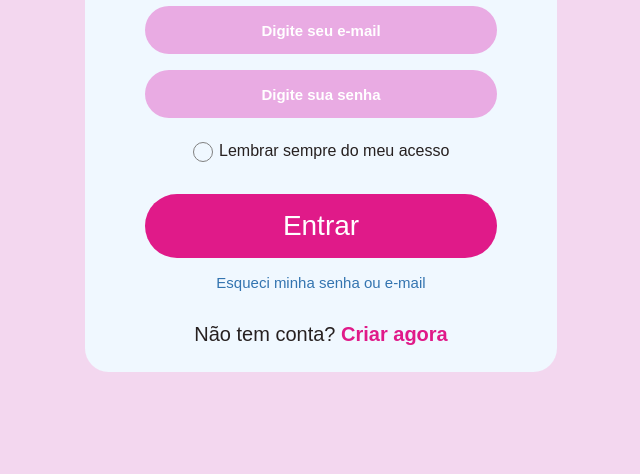
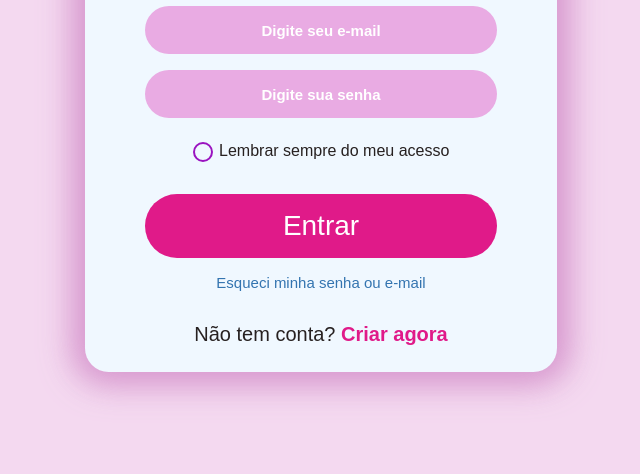
Before and after one commit to wikeed/Orkut, a plain HTML site: page index.html in a window 1280 px wide. Shown: the part 326-800 px from the top of the page, without its empty margins (319-959 px from the left). Drawn offline with Linux system fonts and the light colour scheme.

Commit message:
feat: :sparkles: adjusting checkbox

```diff
--- a/style/style.css
+++ b/style/style.css
@@ -1,5 +1,5 @@
 :root {
-  background-color: #f0c9eabc;
+  background-color: rgba(240, 199, 234, 0.671);
   font-family: 'Nunito', sans-serif;
   color: #272121;
 }
@@ -8,11 +8,13 @@
   width: 100%;
   text-align: center;
   margin-top: 3rem;
+
 }
 
 .logo img {
   max-width: 28rem;
   width: 100%;
+
 }
 
 .container {
@@ -25,7 +27,7 @@
   margin-top: 2rem;
   border-radius: 5%;
   background-color: aliceblue;
-  box-shadow: #140c03;
+  box-shadow: 0px 0px 30px 15px #d592cbbc, 0px 0px 30px 0px #d592cbbc;
   padding: 1rem;
 }
 
@@ -141,29 +143,24 @@ a :hover {
 }
 
 .label-checkbox {
-  display:block;
-  border:solid 1px gray;
-  line-height:.9rem;
+  border:solid 2px rgb(154, 19, 192);
   height:20px;
   width: 20px;
   border-radius:10px;
   margin-right: .4rem;
-  -webkit-font-smoothing: antialiased;
-  font-family:Arial,Helvetica,sans-serif;
-  color:gray;
   text-align:center;
 }
 
 input:checked + label {
-  border: solid 1px blue;
+  border: solid 2px blue;
   color: blue;
   background-color: white;
 }
 
-input:checked + label:before {
+input:checked + label::after {
   content: "\2713";
   font-weight: bolder;
-  font-size: .8rem;
+  font-size: .9rem;
 }
 
 input[type=checkbox] {
@@ -186,5 +183,6 @@ input[type=checkbox] {
   .container {
     padding: 0;
     background: none;
+    box-shadow: none;
   }
 }
```
Also changed, not shown: images/logo2.png (added).
